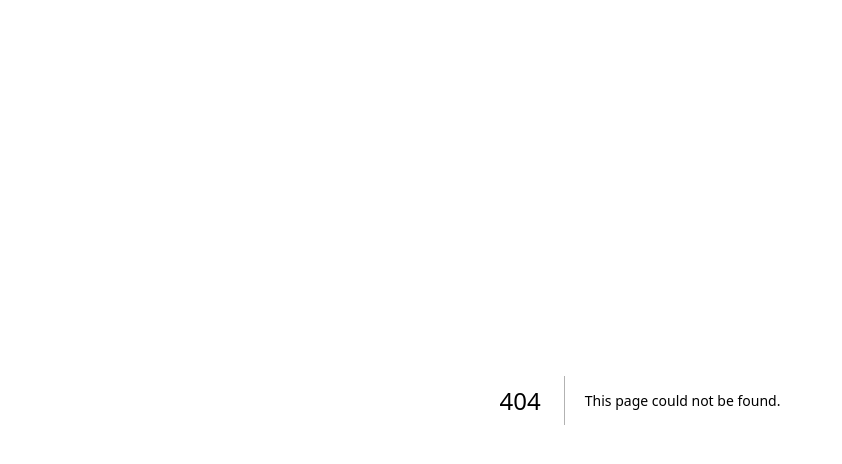
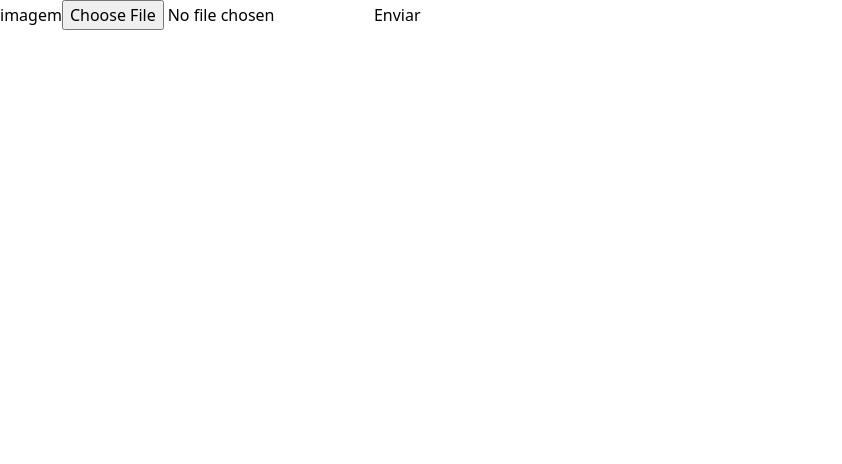
Before and after one commit to MatteusV/find-a-friend, a Next.js app: page /pet/upload in a window 1280 px wide. Before the commit this address had no page. Shown: the top 464 px of the page, without its empty margins (0-842 px from the left). Built offline with nearby package versions, Linux system fonts and the light colour scheme.

Commit message:
feat: create upload functionality

```diff
--- a/src/lib/axios.ts
+++ b/src/lib/axios.ts
@@ -1,5 +1,4 @@
 import axios from 'axios'
-
 export const api = axios.create({
   // baseURL: 'https://bug-free-space-fiesta-xx77gpq6q5g2w7j-8080.app.github.dev/',
   baseURL: 'http://localhost:8080/',
--- /dev/null
+++ b/src/pages/pet/upload.jsx
@@ -0,0 +1,42 @@
+import { useState } from 'react'
+import { api } from '../../lib/axios'
+
+export default function Upload() {
+  // eslint-disable-next-line react-hooks/rules-of-hooks
+  const [image, setImage] = useState()
+  const formData = new FormData()
+
+  const handleUpload = async (e) => {
+    e.preventDefault()
+
+    formData.append('file', image[0])
+
+    const config = {
+      headers: {
+        'content-type': 'multipart/form-data',
+      },
+    }
+
+    await api.post('/pet/register', formData, config)
+  }
+
+  return (
+    <div className="w-screen h-screen bg-background text-white flex items-center justify-center">
+      <form
+        encType="multipart/form-data"
+        onSubmit={handleUpload}
+        className="flex flex-col"
+      >
+        <label htmlFor="imagem">imagem</label>
+        <input
+          type="file"
+          name="file"
+          onChange={(e) => setImage(e.target.files)}
+        />
+        <button type="submit" className="bg-yellow-300 rounded-xl mt-8">
+          Enviar
+        </button>
+      </form>
+    </div>
+  )
+}
```
Also changed, not shown: src/pages/org/login/index.tsx (+23 -1 lines), src/pages/pet/register/components/formRegisterPet.tsx (+20 -3 lines), tsconfig.json (+17 -4 lines).
